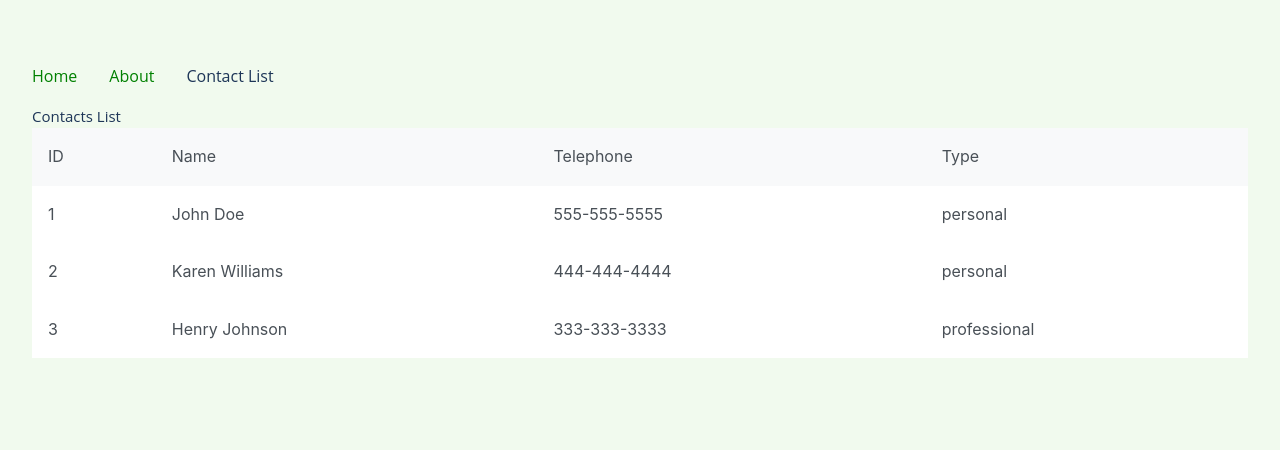
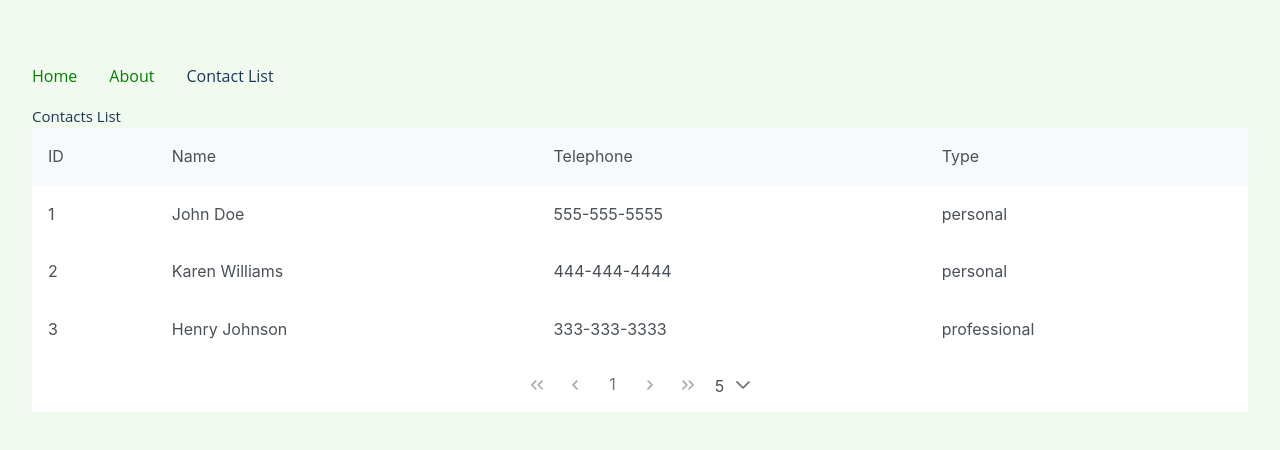
Before and after one commit to takinur/leveling, a Vue app: page /contacts in a window 1280 px wide. Shown: the top 450 px of the page. Built offline with nearby package versions, Linux system fonts and the light colour scheme.

Commit message:
added Pagination

```diff
--- a/src/views/ContactListView.vue
+++ b/src/views/ContactListView.vue
@@ -29,7 +29,13 @@ const contacts = [
   <div class="w-full">
     <h1 class="text-gray-800">Contacts List</h1>
     <div class="w-full">
-      <DataTable :value="contacts" tableStyle="min-width: 50rem">
+      <DataTable
+        :value="contacts"
+        tableStyle="min-width: 50rem"
+        paginator
+        :rows="5"
+        :rowsPerPageOptions="[5, 10, 20, 50]"
+      >
         <TableColumn field="id" header="ID"></TableColumn>
         <TableColumn field="name" header="Name"></TableColumn>
         <TableColumn field="phone" header="Telephone"></TableColumn>
```
